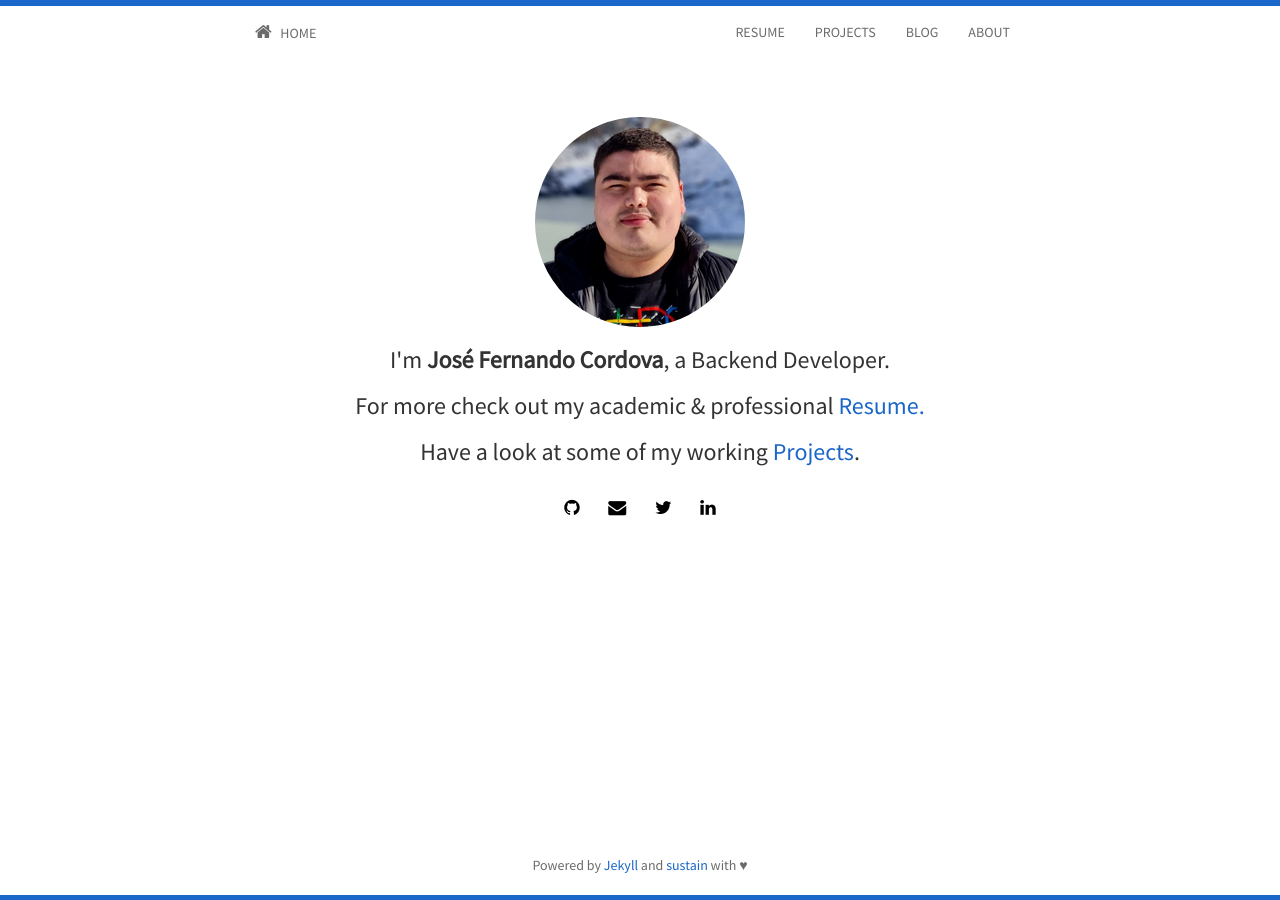
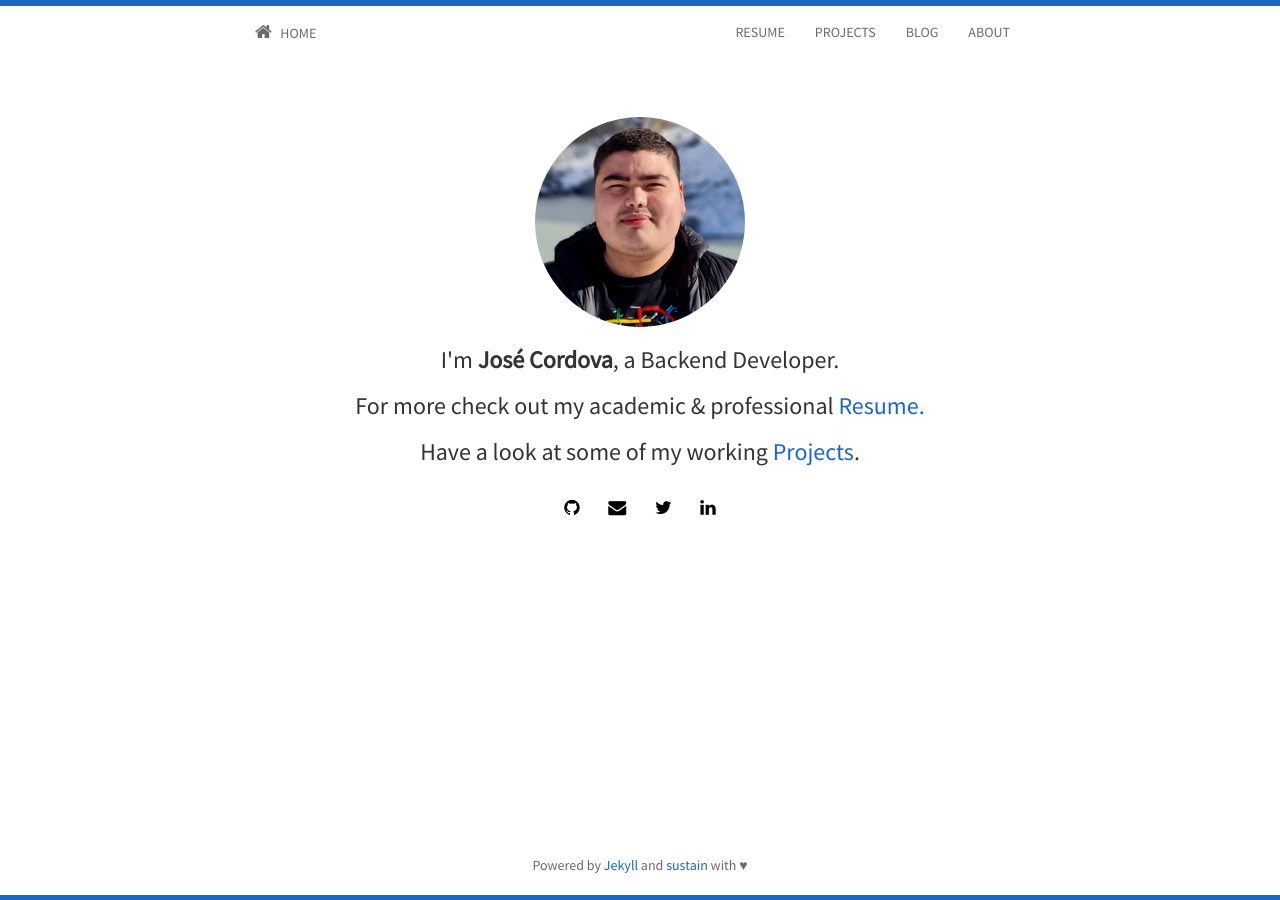
Before and after one commit to jfernancordova/jfernancordova.github.io, a Jekyll site: the page built from index.html, in a window 1280 px wide. Built offline with Jekyll 4.4.1, drawn with Linux system fonts in a browser that asks for light colours; nearby versions of some CDN libraries; the list of posts is cut into pages by our own code.

Commit message:
Update _config.yml

```diff
--- a/_config.yml
+++ b/_config.yml
@@ -9,8 +9,8 @@ port: 3000
 safe: true
 url: https://jfernancordova.github.io
 baseurl: /
-title: José Fernando Cordova
-author: José Fernando Cordova
+title: José Cordova
+author: José Cordova
 description: Personal blog and resume
 avatar: profile.png
 email: jfernancordova@gmail.com
```
